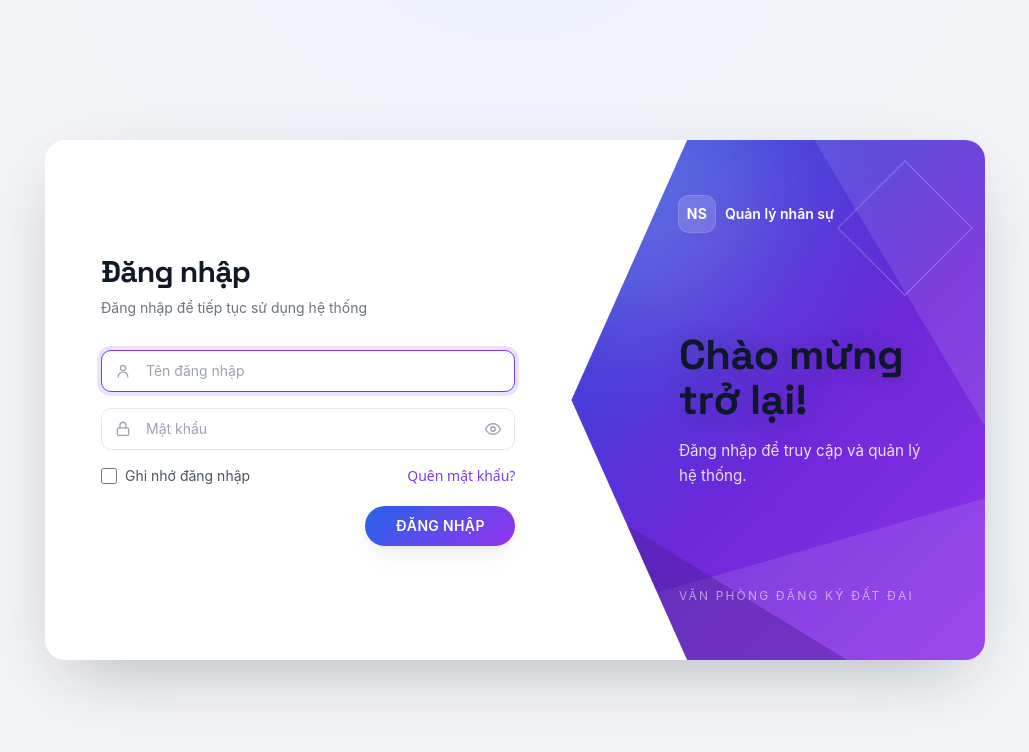
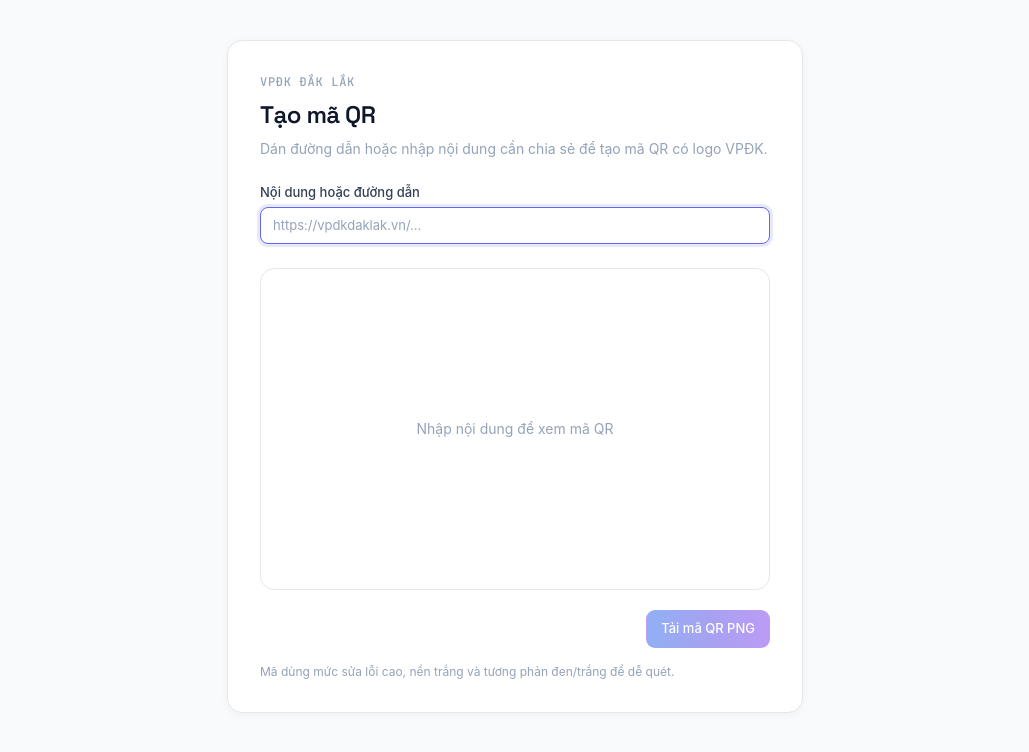
Before and after one commit to Leonguyenbk/qlns_vpdk, a React (Vite) app in the folder frontend/: page /tao-ma-qr in a window 1280 px wide. Before the commit this address led to /login. Shown: the top 752 px of the page, without its empty margins (125-1154 px from the left). Built offline with nearby package versions, Linux system fonts and the light colour scheme; no server answers; a web font is replaced by a local one.

Commit message:
feat: add public QR generator page

```diff
--- a/frontend/src/App.jsx
+++ b/frontend/src/App.jsx
@@ -57,6 +57,7 @@ import SurveyStatisticsPage from "./pages/surveys/SurveyStatisticsPage";
 import SurveyResultsHubPage from "./pages/surveys/SurveyResultsHubPage";
 import SurveyStatisticsHubPage from "./pages/surveys/SurveyStatisticsHubPage";
 import PublicSurveyPage from "./pages/public/PublicSurveyPage";
+import QrGeneratorPage from "./pages/public/QrGeneratorPage";
 
 const GOISO_STAFF = [PERMISSIONS.GOISO_COUNTER, PERMISSIONS.GOISO_ADMIN];
 
@@ -74,6 +75,7 @@ export default function App() {
 
       {/* Khảo sát – Đánh giá mức độ hài lòng: trang công khai cho người dân, không cần đăng nhập */}
       <Route path="/khao-sat/:slug" element={<PublicSurveyPage />} />
+      <Route path="/tao-ma-qr" element={<QrGeneratorPage />} />
       <Route
         path="/b/:code/counter"
         element={
--- /dev/null
+++ b/frontend/src/pages/public/QrGeneratorPage.jsx
@@ -0,0 +1,53 @@
+import { useEffect, useMemo, useState } from "react";
+import { RoundedSurveyQr, renderRoundedSurveyQr } from "../../components/surveys/RoundedSurveyQr";
+import { Button, TextInput } from "../../components/ui/primitives";
+
+export default function QrGeneratorPage() {
+  const [value, setValue] = useState("");
+  const [downloadUrl, setDownloadUrl] = useState("");
+  const qrValue = useMemo(() => value.trim(), [value]);
+
+  useEffect(() => {
+    let alive = true;
+    if (!qrValue) {
+      setDownloadUrl("");
+      return undefined;
+    }
+    renderRoundedSurveyQr(qrValue, 720).then((url) => alive && setDownloadUrl(url));
+    return () => {
+      alive = false;
+    };
+  }, [qrValue]);
+
+  return (
+    <main className="min-h-screen bg-canvas px-4 py-10 text-ink-2 sm:px-6">
+      <div className="mx-auto max-w-xl">
+        <div className="card p-6 sm:p-8">
+          <p className="eyebrow mb-2">VPĐK Đắk Lắk</p>
+          <h1 className="font-display text-2xl font-semibold tracking-tight text-ink">Tạo mã QR</h1>
+          <p className="mt-2 text-sm text-muted">Dán đường dẫn hoặc nhập nội dung cần chia sẻ để tạo mã QR có logo VPĐK.</p>
+          <label className="label mt-6" htmlFor="qr-content">Nội dung hoặc đường dẫn</label>
+          <TextInput
+            id="qr-content"
+            value={value}
+            onChange={(event) => {
+              setValue(event.target.value);
+              setDownloadUrl("");
+            }}
+            placeholder="https://vpdkdaklak.vn/..."
+            autoFocus
+          />
+          <div className="mt-6 flex justify-center rounded-xl border border-rule bg-white p-5">
+            {qrValue ? <RoundedSurveyQr value={qrValue} size={280} /> : <div className="flex h-[280px] w-[280px] items-center justify-center text-center text-sm text-muted">Nhập nội dung để xem mã QR</div>}
+          </div>
+          <div className="mt-5 flex justify-end">
+            <a href={downloadUrl || "#"} download="ma-qr-vpdk.png">
+              <Button type="button" disabled={!qrValue}>Tải mã QR PNG</Button>
+            </a>
+          </div>
+          <p className="mt-4 text-xs text-muted">Mã dùng mức sửa lỗi cao, nền trắng và tương phản đen/trắng để dễ quét.</p>
+        </div>
+      </div>
+    </main>
+  );
+}
```
